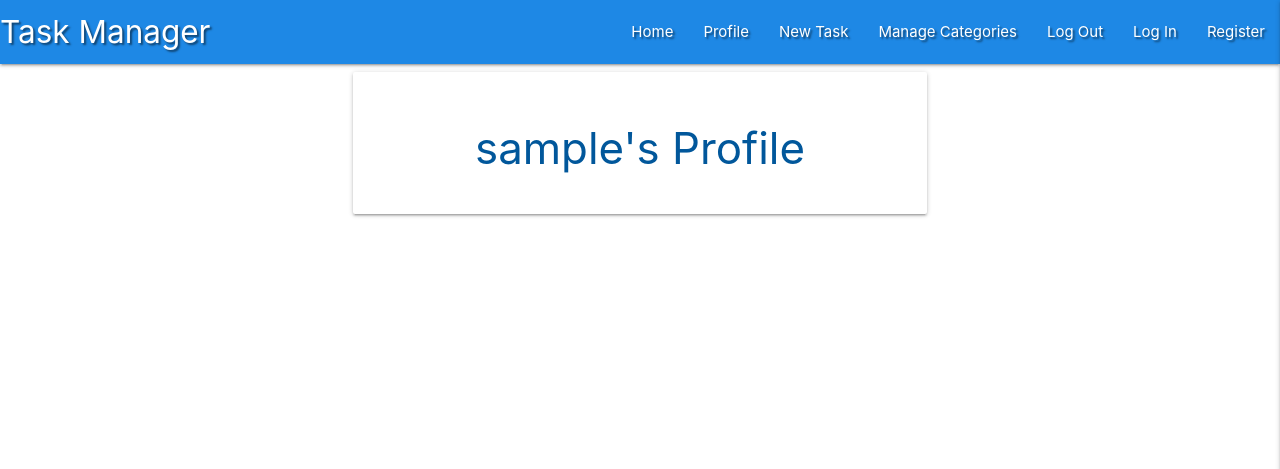
After one commit to janebmckenna/mongoProject, a Flask app: page /profile/1 in a window 1280 px wide. The commit adds this page. Shown: the top 469 px of the page. Run offline with Flask 3, Linux system fonts and the light colour scheme; the visitor is signed in with stand-in values (Sample User, id 1); a database or web service that is not in the repository returns one stand-in record (values such as "Sample title"); some libraries are stand-ins or nearby versions.

Commit message:
Feat: add session user profile

```diff
--- a/app.py
+++ b/app.py
@@ -44,6 +44,7 @@ def register():
         # put the new user into 'session' cookie
         session['user'] = request.form.get("username").lower()
         flash("Registration successful!")
+        return redirect(url_for("profile", username=session["user"]))
     return render_template("register.html")
 
 
@@ -59,7 +60,10 @@ def login():
             if check_password_hash(
                 existing_user["password"], request.form.get("password")):
                     session["user"] = request.form.get("username").lower()
-                    flash("Welcome, {}".format(request.form.get("username")))
+                    flash("Welcome, {}".format(
+                        request.form.get("username")))
+                    return redirect(url_for(
+                        "profile", username=session["user"]))
             else:
                 # passwords dont match
                 flash ("Incorrect username and/or password")
@@ -72,6 +76,15 @@ def login():
 
     return render_template("login.html")
 
+
+@app.route("/profile/<username>", methods=["GET", "POST"])
+def profile(username):
+    # grab the session users username from the database
+    username =mongo.db.users.find_one(
+        {"username": session["user"]})["username"]
+    return render_template("profile.html", username=username)
+
+
 if __name__ == "__main__":
     app.run(host=os.environ.get("IP"),
             port = int(os.environ.get("PORT")),
--- a/templates/base.html
+++ b/templates/base.html
@@ -21,7 +21,7 @@
             <a href="#" data-target="mobile-demo" class="sidenav-trigger right"><i class="fas fa-bars"></i></a>
             <ul class="right hide-on-med-and-down">
                 <li><a href="{{ url_for('get_tasks' )}}">Home</a></li>
-                <li><a href="#">Profile</a></li>
+                <li><a href="{{ url_for('profile', username=session['user'])}}">Profile</a></li>
                 <li><a href="#">New Task</a></li>
                 <li><a href="#">Manage Categories</a></li>
                 <li><a href="#">Log Out</a></li>
@@ -34,7 +34,7 @@
         <ul class="sidenav" id="mobile-demo">
             <li><h4 class="center-align blue darken-1">Task Manager</h4></li>
             <li><a href="{{ url_for('get_tasks' )}}">Home</a></li>
-            <li><a href="#">Profile</a></li>
+            <li><a href="{{ url_for('profile', username=session['user'])}}">Profile</a></li>
             <li><a href="#">New Task</a></li>
             <li><a href="#">Manage Categories</a></li>
             <li><a href="#">Log Out</a></li>
--- /dev/null
+++ b/templates/profile.html
@@ -0,0 +1,14 @@
+{% extends "base.html" %}
+{% block content %}
+
+    <div class="row">
+        <div class="col s12 m8 offset-m2">
+            <div class="card-panel">
+                <h3 class="center-align light-blue-text text-darken-4">
+                    {{username}}'s Profile
+                </h3>
+            </div>
+        </div>
+    </div>
+
+{% endblock %}
```
Also changed, not shown: .gitpod.yml (added).
